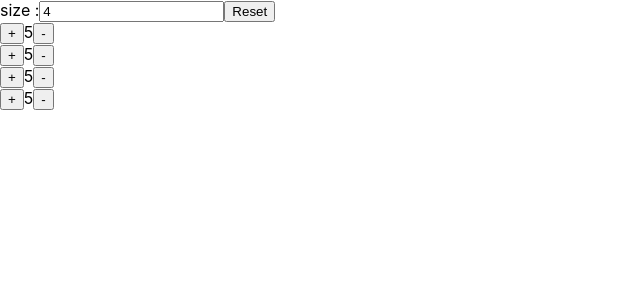
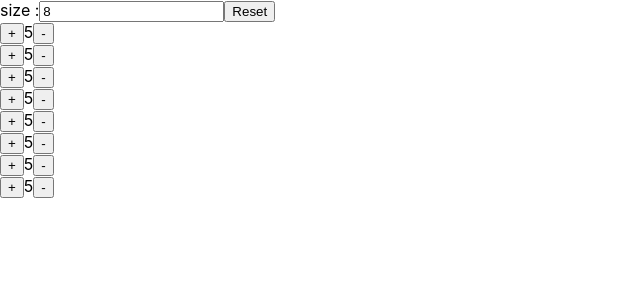
Before and after one commit to HUANGXA21/daty10-homework, a React (Create React App) app: page / in a window 1280 px wide. Shown: the top 300 px of the page, without its empty margins (0-640 px from the left). Built offline with nearby package versions, Linux system fonts and the light colour scheme.

Commit message:
feat(counter):create CounterContext

```diff
--- a/src/App.js
+++ b/src/App.js
@@ -1,10 +1,18 @@
 import './App.css';
 import {MultipleCounter} from "./components/MultipleCounter";
+import {createContext} from "react";
+
+
+export const CounterContext = createContext();
+export const initState = {count: 8}
 
 function App() {
+
     return (
         <div className="App">
-            <MultipleCounter/>
+            <CounterContext.Provider value={initState}>
+                <MultipleCounter/>
+            </CounterContext.Provider>
         </div>
     );
 }
--- a/src/components/Counter.js
+++ b/src/components/Counter.js
@@ -1,6 +1,8 @@
-import {useState} from "react";
+import {useContext, useState} from "react";
+import {CounterContext} from "../App";
 
 export function Counter() {
+    const {count} = useContext(CounterContext);
     const [num, setNum] = useState(5)
 
     function add() {
@@ -11,9 +13,9 @@ export function Counter() {
         setNum(num - 1)
     }
 
-    return <div>
-        <button onClick={add}>+</button>
-        {num}
-        <button onClick={sub}>-</button>
-    </div>;
+    return<div>
+            <button onClick={add}>+</button>
+            {num}
+            <button onClick={sub}>-</button>
+        </div>;
 }
--- a/src/components/MultipleCounter.js
+++ b/src/components/MultipleCounter.js
@@ -1,9 +1,11 @@
-import {useState} from "react";
+import {useContext, useState} from "react";
 import {CounterGroup} from "./CounterGroup";
 import {CounterGroupGenerator} from "./CounterGroupGenerator";
+import {CounterContext} from "../App";
 
 export function MultipleCounter() {
-    const [countSize, setCounterSize] = useState(4)
+    const {count} = useContext(CounterContext);
+    const [countSize, setCounterSize] = useState(count);
     return <div>
         <CounterGroupGenerator counterSize={countSize} onUpdateSize={setCounterSize}/>
         <CounterGroup counterSize={countSize}/>
```
